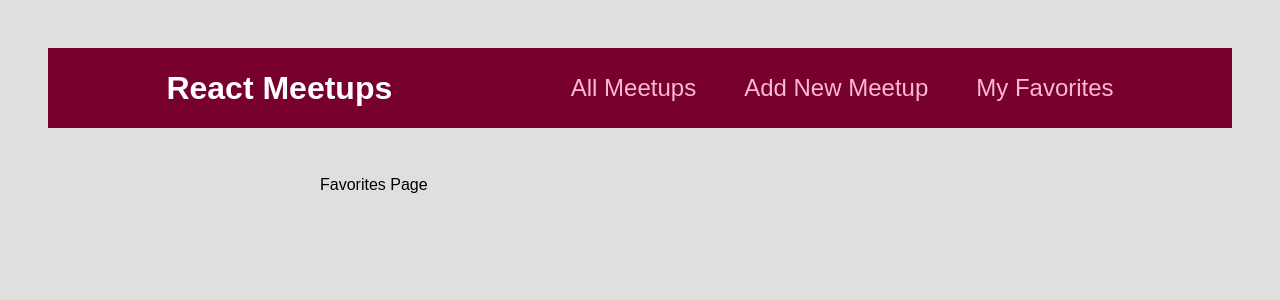
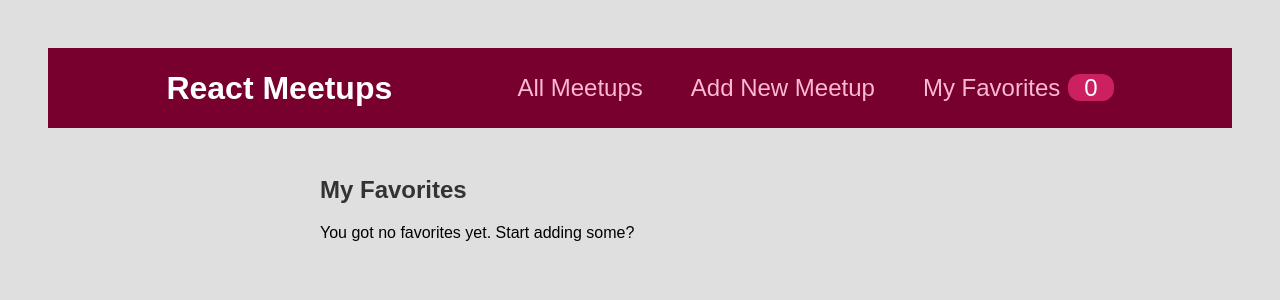
Before and after one commit to afunpub/reactCrashCourse2021FromAcademind, a React (Create React App) app: page /favorites in a window 1280 px wide. Shown: the top 300 px of the page. Built offline with nearby package versions, Linux system fonts and the light colour scheme.

Commit message:
MoreContextUsage

```diff
--- a/src/components/layout/MainNavigation.js
+++ b/src/components/layout/MainNavigation.js
@@ -1,8 +1,10 @@
+import { useContext } from "react";
 import { Link } from "react-router-dom";
 
 import classes from "./MainNavigation.module.css";
-
+import FavoritesContext from "../../store/favorites-context";
 function MainNavigation() {
+  const favoritesCtx = useContext(FavoritesContext);
   return (
     <header className={classes.header}>
       <div className={classes.logo}>React Meetups</div>
@@ -15,7 +17,12 @@
             <Link to="/new-meetup">Add New Meetup</Link>
           </li>
           <li>
-            <Link to="/favorites">My Favorites</Link>
+            <Link to="/favorites">
+              My Favorites
+              <span className={classes.badge}>
+                {favoritesCtx.totalFavorites}
+              </span>
+            </Link>
           </li>
         </ul>
       </nav>
--- a/src/pages/Favorites.js
+++ b/src/pages/Favorites.js
@@ -1,5 +1,22 @@
+import { useContext } from "react";
+import MeetupList from "../components/meetups/MeetupList";
+
+import FavoritesContext from "../store/favorites-context";
+
 function FavoritesPage() {
-  return <div>Favorites Page</div>;
+  const favoritesCtx = useContext(FavoritesContext);
+  let content;
+
+  if (favoritesCtx.totalFavorites === 0) {
+    content = <p>You got no favorites yet. Start adding some?</p>;
+  } else {
+    content = <MeetupList meetups={favoritesCtx.favorites} />;
+  }
+  return (
+    <section>
+      <h1>My Favorites</h1>
+      {content}
+    </section>
+  );
 }
-
 export default FavoritesPage;
```
